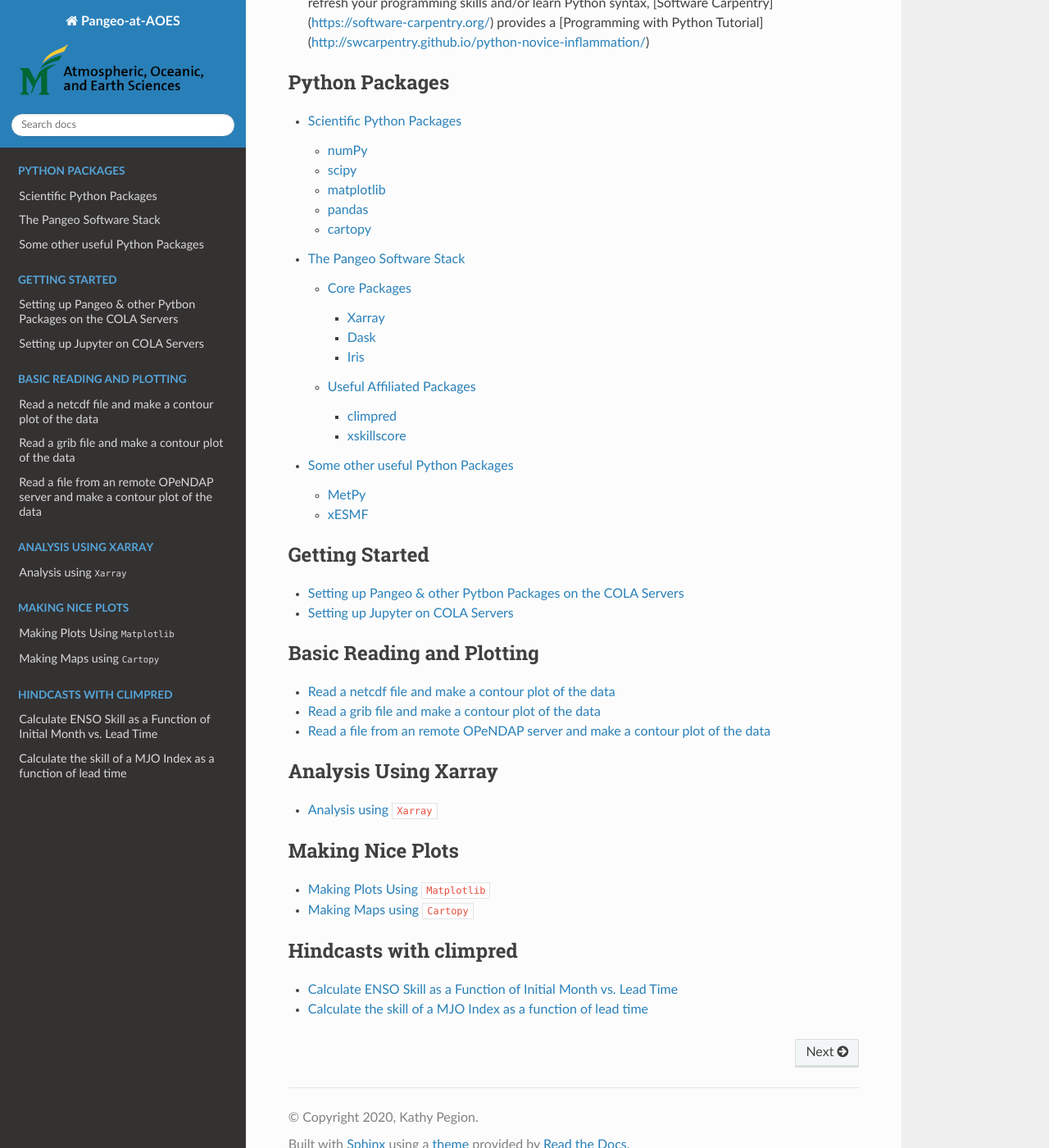
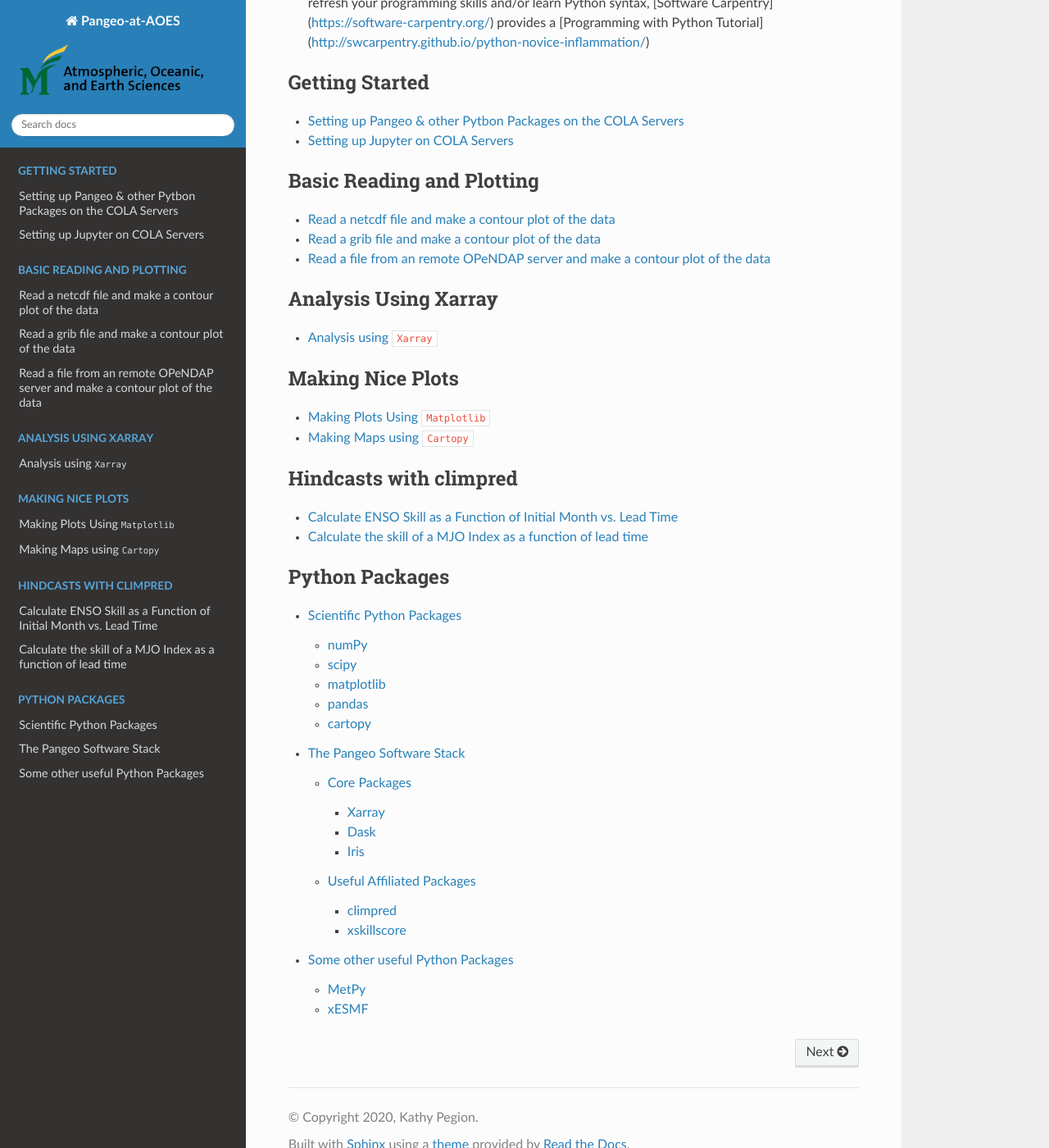
Before and after one commit to kpegion/Pangeo-at-AOES, a Sphinx documentation site: the page built from docs/source/index.rst, in a window 1280 px wide and 1400 px high, scrolled down 512 px. Shown: the whole window at 82% size. Built offline with Sphinx 7.4.7 and the Read the Docs theme 2.0.0, drawn with Linux system fonts in a browser that asks for light colours; part of the change alters nothing that is shown.

```diff
--- a/docs/source/index.rst
+++ b/docs/source/index.rst
@@ -16,15 +16,6 @@ Expectations Prior to these Tutorials
 2. You have an account on the COLA servers.
 3. You are familiar with basic Unix.  If you are not familiar with Unix, [Software Carpentry](https://software-carpentry.org/) provides a good basic [Unix Tutorial](http://swcarpentry.github.io/shell-novice/)
 4. You have programming experience and a basic understandng of Python syntax. If you need to refresh your programming skills and/or learn Python syntax, [Software Carpentry](https://software-carpentry.org/) provides a [Programming with Python Tutorial](http://swcarpentry.github.io/python-novice-inflammation/)
-
-.. toctree::
-   :maxdepth: 3
-   :caption: Python Packages
-
-   scientific-python-packages
-   what-is-pangeo
-   other-useful-python-packages
-
 
 .. toctree::
    :maxdepth: 1
@@ -64,3 +55,12 @@ Expectations Prior to these Tutorials
 
    monthly-enso-subx-example.ipynb
    daily-subx-example.ipynb
+
+
+.. toctree::
+   :maxdepth: 3
+   :caption: Python Packages
+
+   scientific-python-packages
+   what-is-pangeo
+   other-useful-python-packages
```
